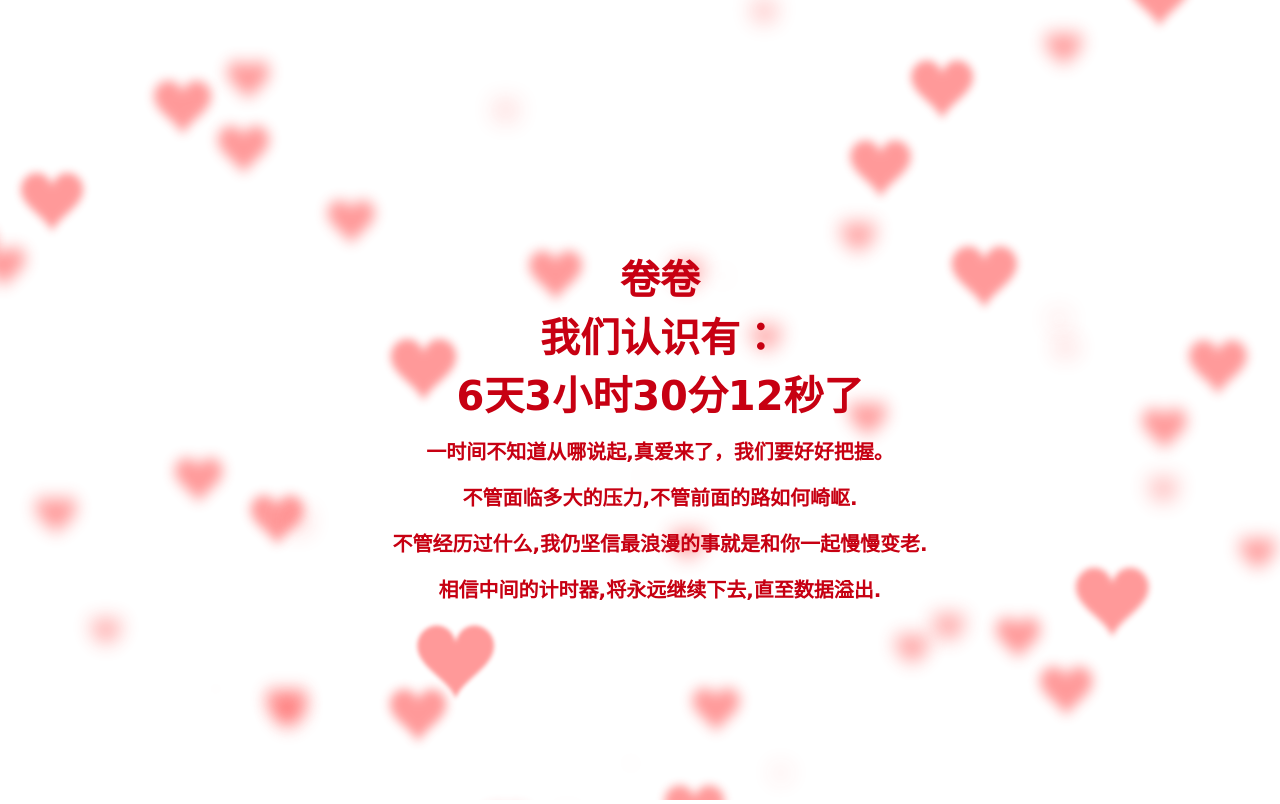
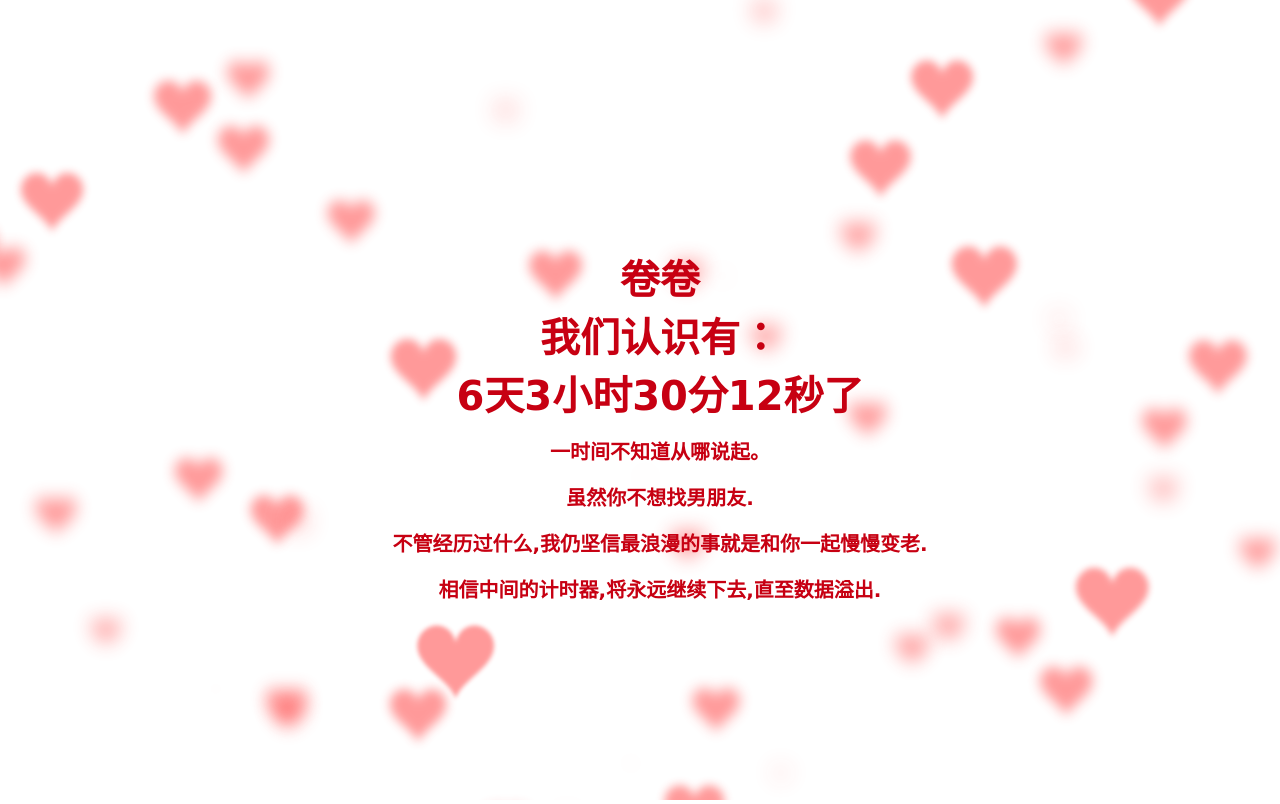
Before and after one commit to thePandaRabbit/love, a plain HTML site: page index.html in a window 1280 px wide. Drawn offline with Linux system fonts and the light colour scheme.

Commit message:
Update index.html

```diff
--- a/index.html
+++ b/index.html
@@ -141,7 +141,7 @@ window.onload=function starttime(){
 		var second = parseInt(time%60);  // 以60秒为一整份 取余 剩下秒数
 //				console.log(hour+":"+minute+":"+second)
 //				alert(hour)
-		obj.innerHTML="卷卷<br>我们认识有：<br>"+day+"天"+hour+"小时"+minute+"分"+second+"秒"+"了<br><span>一时间不知道从哪说起,真爱来了，我们要好好把握。<br>不管面临多大的压力,不管前面的路如何崎岖.<br>不管经历过什么,我仍坚信最浪漫的事就是和你一起慢慢变老.<br>相信中间的计时器,将永远继续下去,直至数据溢出.</span>"
+		obj.innerHTML="卷卷<br>我们认识有：<br>"+day+"天"+hour+"小时"+minute+"分"+second+"秒"+"了<br><span>一时间不知道从哪说起。<br>虽然你不想找男朋友.<br>不管经历过什么,我仍坚信最浪漫的事就是和你一起慢慢变老.<br>相信中间的计时器,将永远继续下去,直至数据溢出.</span>"
 
 		return true;
 	}
```
